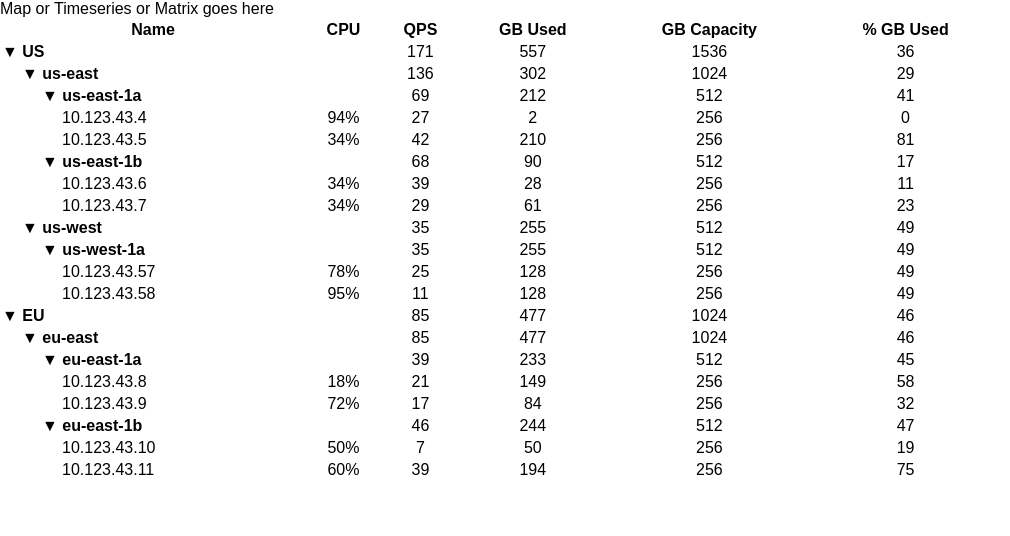
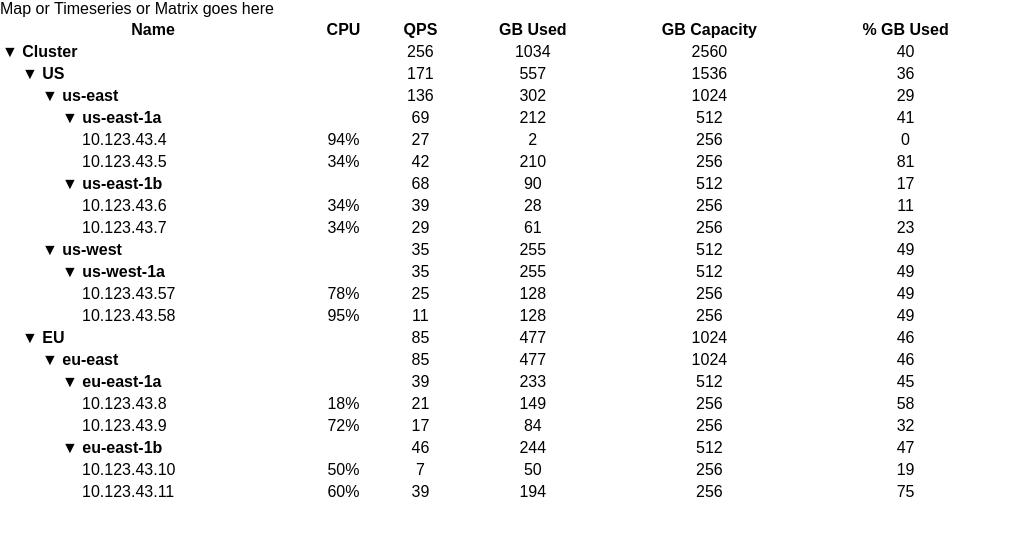
Before and after one commit to vilterp/dashboard-prototype, a React (Create React App) app: page / in a window 1280 px wide. Shown: the top 536 px of the page, without its empty margins (0-1010 px from the left). Built offline with nearby package versions, Linux system fonts and the light colour scheme; the HTML template or start-up script is replaced by a standard one.

Commit message:
cluster as root

```diff
--- a/src/App.js
+++ b/src/App.js
@@ -1,11 +1,12 @@
 import React, { Component } from 'react';
 import TreeTable from './TreeTable';
-import { TYPE_CLUSTER, TYPE_LOCALITY, TYPE_NODE } from './types';
+import { TYPE_LOCALITY, TYPE_NODE } from './types';
 import './App.css';
 
 const nodeTree =
 {
-  type: TYPE_CLUSTER,
+  type: TYPE_LOCALITY,
+  name: 'Cluster',
   children: [
     {
       type: TYPE_LOCALITY,
--- a/src/TreeTable.js
+++ b/src/TreeTable.js
@@ -1,5 +1,5 @@
 import React, { Component } from 'react';
-import { TYPE_CLUSTER, TYPE_LOCALITY, TYPE_NODE } from './types';
+import { TYPE_LOCALITY, TYPE_NODE } from './types';
 import classNames from 'classnames';
 
 function stringifyPath(path) {
@@ -90,12 +90,9 @@ class TreeTable extends Component {
     function recur(node, depth, pathSoFar) {
       const pathToThis = [];
       pathSoFar.forEach((pathElem) => { pathToThis.push(pathElem); }); // TODO: copy func somewhere?
-      if (node.type !== TYPE_CLUSTER) {
       pathToThis.push(node.name);
-      }
       const strPathToThis = stringifyPath(pathToThis);
       const nodeCollapsed = collapsedNodes.has(strPathToThis);
-      if (node.type !== TYPE_CLUSTER) {
       output.push({
         depth: depth,
         node: node,
@@ -104,14 +101,13 @@ class TreeTable extends Component {
         collapsed: nodeCollapsed,
         stats: getStats(node, strPathToThis)
       });
-      }
       if (node.type !== TYPE_NODE && !nodeCollapsed) {
         node.children.forEach((childNode) => {
           recur(childNode, depth + 1, pathToThis);
         });
       }
     }
-    recur(nodeTree, -1, []);
+    recur(nodeTree, 0, []);
     return output;
   }
 
--- a/src/types.js
+++ b/src/types.js
@@ -1,3 +1,2 @@
-export const TYPE_CLUSTER = 'CLUSTER';
 export const TYPE_LOCALITY = 'LOCALITY';
 export const TYPE_NODE = 'NODE';
```
Lines whose indentation alone changed are shown as unchanged.
